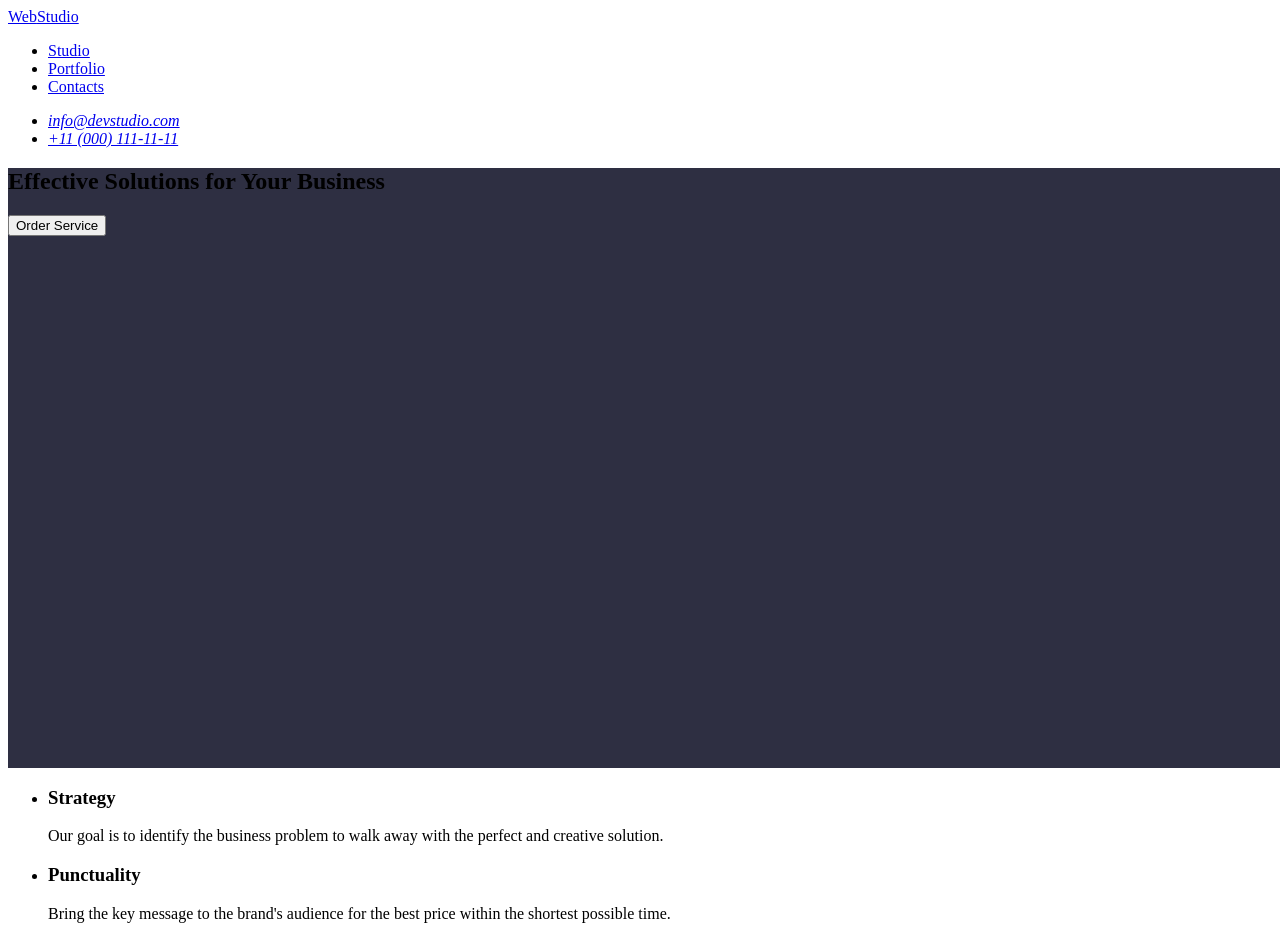
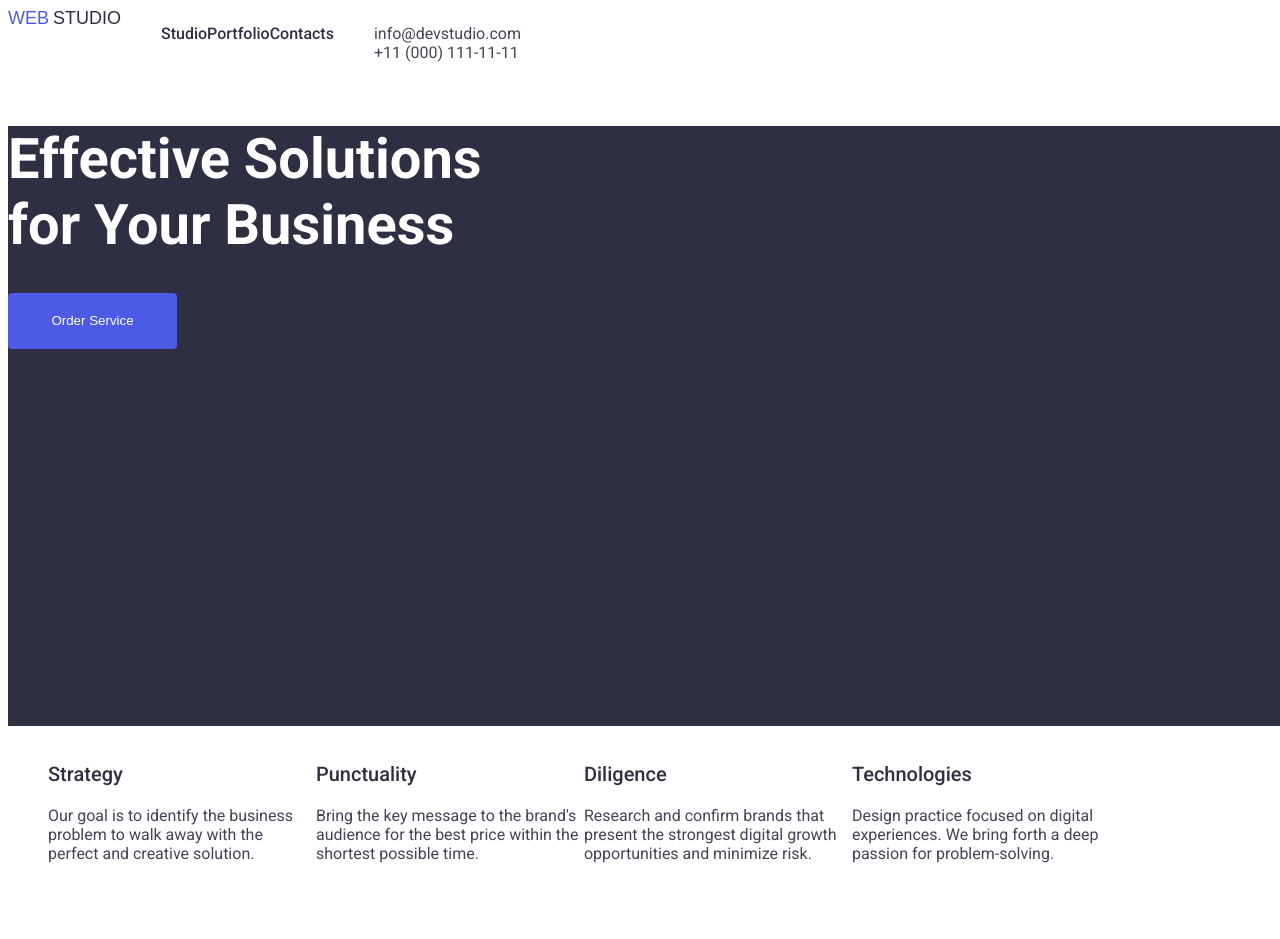
Before and after one commit to VorobeiIvan/goit-markup-hw-02-start, a plain HTML site: page index.html in a window 1280 px wide. Shown: the top 939 px of the page. Drawn offline with Linux system fonts and the light colour scheme.

Commit message:
design styles

```diff
--- a/css/styles.css
+++ b/css/styles.css
@@ -1,16 +1,294 @@
 :root {
+    /* #region colors*/
+    --color-primary-brand: #4D5AE5;
+    --color-pressed-state: #404BBF;
+    --color-dark: #2E2F42;
+    --color-success: #31D0AA;
+    --color-text: #434455;
+    --color-subtle-text: #8E8F99;
+    --color-accent: #E7E9FC;
+    --color-light: #F4F4FD;
+    --color-modal-overlay: #2E2F42;
+    --color-hero-background: #2E2F42;
+    --color-white-background: #FFFFFF;
+    --color-mdal-background: #FCFCFC;
+    /* #endregion colors */
 
-    --main-font-family: 'Roboto', sans-serif;
-    --logo-font-family: 'Raleway', sans-serif;
+    /* #region typography */
 
+    --font-family: 'Roboto', sans-serif;
+    --font-weight: 400;
+    --font-size: 16px;
+    --letter-spacing: 0.02;
+    --line-height: calc(24px/16px);
 
-    --maine-color-text: black;
-    --background-color: aliceblue;
+    /* #region Title/Header 1 */
+    --h1-font-weight: 700;
+    --h1-font-size: 56px;
+    --h1-line-height: calc(60px/56px);
+    /* #endregion Title/Header 1 */
+
+    /* #region Header 2 */
+    --h2-font-weight: 700;
+    --h2-font-size: 36px;
+    /* #endregion Header 2 */
+
+    /* #region Header 3 */
+    --h3-font-weight: 500;
+    --h3-font-size: 20px;
+    /* #endregion Header 3 */
+
+    /* #region Small */
+    --small-font-size: 12px;
+    --small-line-height: calc(14px/12);
+    --small-letter-spacing: 0.04;
+    /* #endregion Small */
+
+    /* #region Body Medium */
+    --body-medium-font-weight: 500;
+    /* #endregion Body Medium */
+
+    /* #region Button Text */
+    --button-font-weight: 500;
+    --button-letter-spacing: 0.04;
+    /* #endregion Button Text */
+
+    /* #region Link */
+    --link-font-size: 12px;
+    --link-line-height: calc(16px/12px);
+    --link-letter-spacing: 0.04;
+    --link-decoration: Underline;
+    /* #endregion Link */
+
+    /* #region Logo */
+    --logo-font-family: 'Relevay', sans-serif;
+    --logo-font-weight: ExtraBold;
+    --logo-font-size: 18px;
+    --logo-letter-spacing: 0.03;
+    --logo-line-height: calc(21px/18px);
+    /* #endregion Logo */
+
+    /* #endregion typography */
 
 }
 
 body {
-    font-family: var(--main-font-family);
-    color: var(--maine-color-text);
-    background-color: var(--background-color);
+    font-family: var(--font-family);
+    font-weight: var(--font-weight);
+    font-size: var(--font-size);
+    letter-spacing: var(--letter-spacing);
+    line-height: var(--line-height);
+    color: var(--color-text);
+    background-color: var(--color-white-background);
+
+
 }
+
+h1,
+h2,
+h3,
+nav>ul {
+    color: var(--color-dark);
+}
+
+
+a {
+    text-decoration: none;
+    color: inherit;
+}
+
+a:hover {
+    text-decoration: inherit;
+    color: var(--color-pressed-state);
+}
+
+a:active {
+    text-decoration: inherit;
+    color: inherit;
+}
+
+ul {
+    list-style: none;
+}
+
+/* #region Logo */
+
+.logo-web,
+.logo-studio {
+    font-family: var(--logo-font-family);
+    font-weight: var(--logo-font-weight);
+    font-size: var(--logo-font-size);
+    letter-spacing: var(--logo-letter-spacing);
+    line-height: var(--logo-line-height);
+    text-transform: uppercase;
+}
+
+.logo-web {
+    color: var(--color-primary-brand);
+}
+
+/* #region logo header */
+
+header .logo-studio {
+    color: var(--color-dark);
+}
+
+/* #endregion logo header */
+
+/* #region logo footer */
+
+footer .logo-studio {
+    color: var(--color-light);
+}
+
+/* #endregion logo footer */
+/* #endregion Logo */
+
+/* #region Header */
+
+header {
+    width: 1440px;
+    height: 72px;
+}
+
+/* #region Navigation */
+
+.menu {
+    font-weight: var(--body-medium-font-weight);
+    /* width: 261px;
+    height: 24px; */
+}
+
+/* #endregion Navigation */
+
+/* #region Contacts */
+
+address {
+    font-style: normal;
+    /* width: 344px;
+    height: 24px; */
+}
+
+/* #endregion Contacts */
+
+/* #endregion Header */
+
+/* #region Hero */
+
+.hero {
+
+    background-color: var(--color-dark);
+    width: 1440px;
+    height: 600px;
+
+
+}
+
+h1 {
+    width: 496px;
+    height: 120px;
+    font-weight: var(--h1-font-weight);
+    font-size: var(--h1-font-size);
+    line-height: var(--h1-line-height);
+    color: var(--color-white-background);
+}
+
+h1>span {
+    text-transform: capitalize;
+}
+
+
+
+section.hero>button {
+    color: var(--color-white-background);
+    background-color: var(--color-primary-brand);
+    border-radius: 4px;
+    width: 169px;
+    height: 56px;
+    border: none;
+}
+
+/* #endregion Hero */
+
+/* #region Advantages */
+.advantages {
+
+    width: 1440px;
+    height: 282px;
+}
+
+.hidden {
+    display: none;
+}
+
+.block {
+    display: inline-block;
+    width: 264px;
+    height: 104px;
+}
+
+h2 {
+    font-weight: var(--h2-font-weight);
+    font-size: var(--h2-font-size);
+}
+
+h3 {
+    font-weight: var(--h3-font-weight);
+    font-size: var(--h3-font-size);
+}
+
+/* #endregion Advantages */
+
+/* #region What are we doing */
+.our-activities {
+
+    width: 1440px;
+    height: 584px;
+}
+
+.horizontal-list {
+    display: flex;
+    list-style: none;
+}
+
+.center {
+
+    text-align: center;
+}
+
+/* #endregion What are we doing */
+
+/* #region Our Team */
+
+
+.our-team {
+    background-color: var(--color-light);
+    width: 1440px;
+    height: 732px;
+}
+
+.card {
+    text-align: center;
+    width: 284px;
+    height: 360px;
+    background-color: var(--color-white-background);
+    border-radius: 0px 0px 4px 4px;
+    box-shadow: 0px 2px 1px 0px rgba(46, 47, 66, 0.08), 0px 1px 1px 0px rgba(46, 47, 66, 0.16), 0px 1px 6px 0px rgba(46, 47, 66, 0.08);
+}
+
+/* #endregion Our Team */
+
+/* #region Footer */
+footer {
+    background-color: var(--color-dark);
+    width: 1440px;
+    height: 312px;
+}
+
+footer p {
+    color: var(--color-light);
+    width: 264px;
+    height: 72px;
+}
+
+/* #endregion Footer */
--- a/index.html
+++ b/index.html
@@ -1,22 +1,30 @@
 <!DOCTYPE html>
 <html lang="en">
+
 <head>
   <meta charset="UTF-8" />
   <meta name="viewport" content="width=device-width, initial-scale=1.0" />
   <title>Studio</title>
+  <link rel="stylesheet" href="./css/styles.css">
+  <link rel="preconnect" href="https://fonts.googleapis.com">
+  <link rel="preconnect" href="https://fonts.gstatic.com" crossorigin>
+  <link href="https://fonts.googleapis.com/css2?family=Raleway:wght@800&family=Roboto:wght@400;500;700&display=swap"
+    rel="stylesheet">
 </head>
 
 <body>
   <!-- #region Header-->
-    <header>
+  <header class="horizontal-list">
     <!-- #region Navigation-->
-      <nav>
+    <nav class="horizontal-list">
       <!-- #region Logo -->
-        <!-- <a href="./index.html"><span>Web</span> <span>studio</span></a> -->
-        <a href="./index.html"><span>Web</span><span>Studio</span></a>
+
+        <a href="./index.html"><span class="logo-web">Web</span>
+          <span class="logo-studio">Studio</span></a>
+
       <!-- #endregion Logo-->
       <!-- #region menu -->
-        <ul>
+      <ul class="menu horizontal-list">
         <!-- #region page 2 -->
         <li>
           <a href="./index.html">Studio</a>
@@ -57,17 +65,17 @@
   <!-- #region main -->
   <main>
     <!-- #region hero -->
-      <section style="background-color:#2E2F42; width: 1440px; height: 600px">
-        <h1>Effective Solutions for Your Business</h1>
+    <section class="hero">
+      <h1><span>Effective solutions </span> for <span>your business</span></h1>
       <button type="button">Order Service</button>
     </section>
     <!-- #endregion hero -->
     <!-- #region advantages -->
-      <section>
-        <h2 hidden>Advantages</h2>
+    <section class="advantages">
+      <h2 class="hidden">Advantages</h2>
       <ul>
         <!-- #region block1-->
-          <li>
+        <li class="block">
           <h3>Strategy</h3>
           <p>
             Our goal is to identify the business problem to walk away with the
@@ -76,7 +84,7 @@
         </li>
         <!-- #endregion block1 -->
         <!-- #region block2 -->
-          <li>
+        <li class="block">
           <h3>Punctuality</h3>
           <p>
             Bring the key message to the brand's audience for the best price
@@ -85,7 +93,7 @@
         </li>
         <!-- #endregion block2-->
         <!-- #region block3 -->
-          <li>
+        <li class="block">
           <h3>Diligence</h3>
           <p>
             Research and confirm brands that present the strongest digital
@@ -94,7 +102,7 @@
         </li>
         <!-- #endregion block3 -->
         <!-- #region block4 -->
-          <li>
+        <li class="block">
           <h3>Technologies</h3>
           <p>
             Design practice focused on digital experiences. We bring forth a
@@ -107,90 +115,58 @@
     <!-- #endregion advantages -->
 
     <!-- #region What are we doing -->
-      <section>
-        <h2>What are we doing</h2>
+    <section class="our-activities">
+      <h2 class="center">What are we doing</h2>
       <!-- #region image1 -->
-        <ul>
+      <ul class="horizontal-list">
         <li>
-            <img
-              src="./images/studio/what-are-we-doing/monitor.jpg"
-              alt="Monitor with web site visual"
-              width="360"
-              height="300"
-            />
+          <img src="./images/studio/what-are-we-doing/monitor.jpg" alt="Monitor with web site visual" width="360"
+            height="300" />
         </li>
         <!-- #endregion image1 -->
         <!-- #region image2 -->
         <li>
-            <img
-              src="./images/studio/what-are-we-doing/phone.jpg"
-              alt="Phone with web site visual"
-              width="360"
-              height="300"
-            />
+          <img src="./images/studio/what-are-we-doing/phone.jpg" alt="Phone with web site visual" width="360"
+            height="300" />
         </li>
         <!-- #endregion image2 -->
         <!-- #region image3 -->
         <li>
-            <img
-              src="./images/studio/what-are-we-doing/leptop-with-phone.jpg"
-              alt="A photo of a laptop in the background and a phone in a person's hands"
-              width="360"
-              height="300"
-            />
+          <img src="./images/studio/what-are-we-doing/leptop-with-phone.jpg"
+            alt="A photo of a laptop in the background and a phone in a person's hands" width="360" height="300" />
         </li>
         <!-- #endregion image3 -->
       </ul>
     </section>
     <!-- #endregion What are we doing -->
     <!-- #region Our team  -->
-      <section>
+    <section class="our-team">
       <h2>Our Team</h2>
       <!-- #region card1 -->
-        <ul>
-          <li>
-            <img
-              src="./images/studio/our-team/product-designer.jpg"
-              alt="Man's photo"
-              width="264"
-              height="260"
-            />
+      <ul class="horizontal-list">
+        <li class="card">
+          <img src="./images/studio/our-team/product-designer.jpg" alt="Man's photo" width="264" height="260" />
           <h3>Mark Guerrero</h3>
           <p>Product Designer</p>
         </li>
         <!-- #endregion card1 -->
         <!-- #region card2 -->
-          <li>
-            <img
-              src="./images/studio/our-team/frontend-developer.jpg"
-              alt="Man's photo"
-              width="264"
-              height="260"
-            />
+        <li class="card">
+          <img src="./images/studio/our-team/frontend-developer.jpg" alt="Man's photo" width="264" height="260" />
           <h3>Tom Ford</h3>
           <p>Frontend Developer</p>
         </li>
         <!-- #endregion card2 -->
         <!-- #region card3 -->
-          <li>
-            <img
-              src="./images/studio/our-team/marketing.jpg"
-              alt="Woman's photo"
-              width="264"
-              height="260"
-            />
+        <li class="card">
+          <img src="./images/studio/our-team/marketing.jpg" alt="Woman's photo" width="264" height="260" />
           <h3>Camila Garcia</h3>
           <p>Marketing</p>
         </li>
         <!-- #endregion card3 -->
         <!-- #region card -->
-          <li>
-            <img
-              src="./images/studio/our-team/ui-designer.jpg"
-              alt="Man's photo"
-              width="264"
-              height="260"
-            />
+        <li class="card">
+          <img src="./images/studio/our-team/ui-designer.jpg" alt="Man's photo" width="264" height="260" />
           <h3>Daniel Wilson</h3>
           <p>UI Designer</p>
         </li>
@@ -201,10 +177,10 @@
   </main>
   <!-- #endregion main -->
   <!-- #region Footer -->
-    <footer style="background-color:#2E2F42; width: 1440px; height: 312px">
+  <footer>
     <!-- #region Logo -->
-      <!-- <a href="./index.html"><span>Web</span> <span>studio</span></a> -->
-      <a href="./index.html"><span>Web</span><span>Studio</span></a>
+    <a href="./index.html"><span class="logo-web">Web</span>
+      <span class="logo-studio">Studio</span></a>
     <!-- #endregion Logo -->
     <p>
       Increase the flow of customers and sales for your business with digital
@@ -213,4 +189,5 @@
   </footer>
   <!-- #endregion Footer -->
 </body>
+
 </html>
```
Lines whose indentation alone changed are shown as unchanged.
